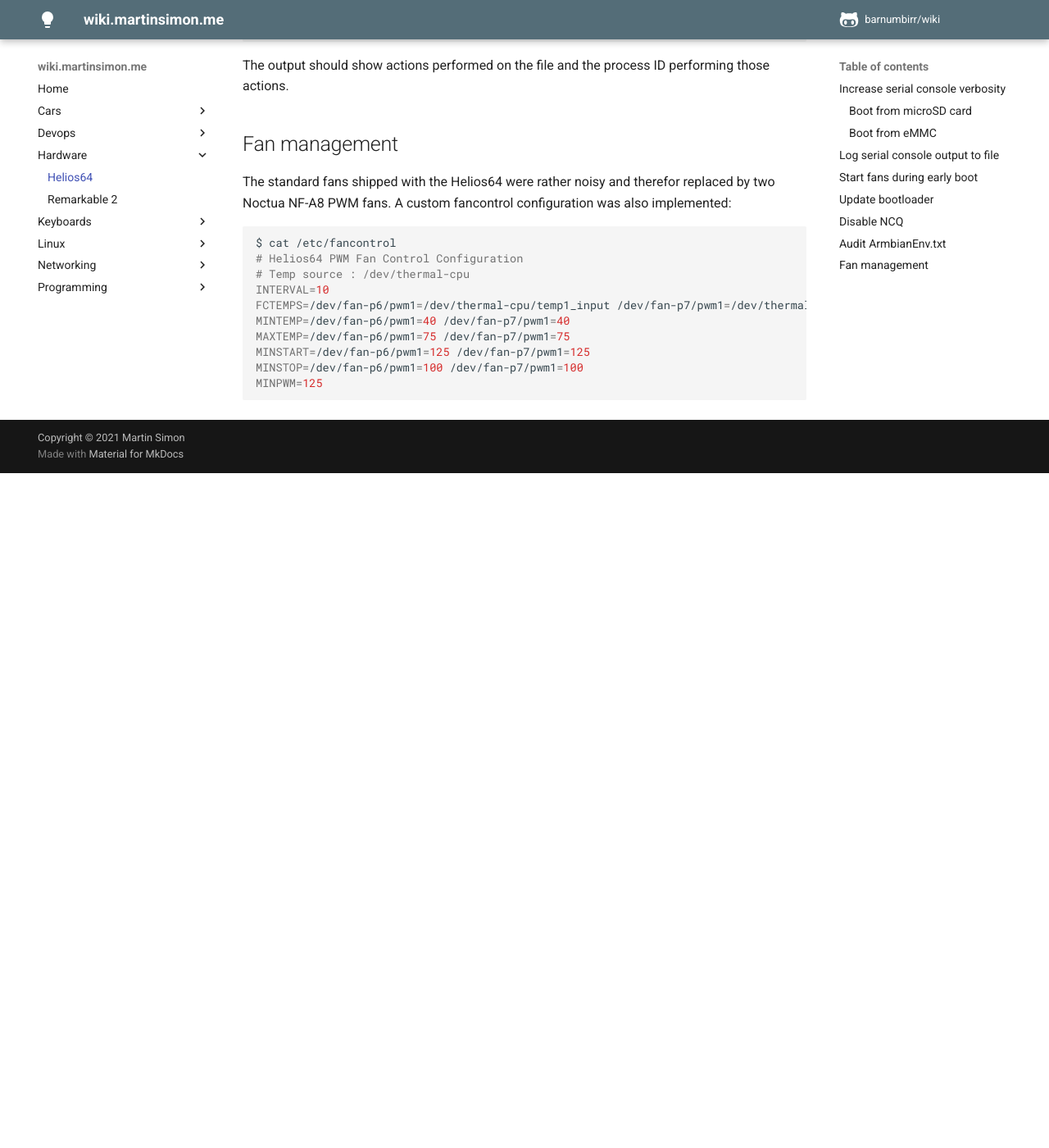
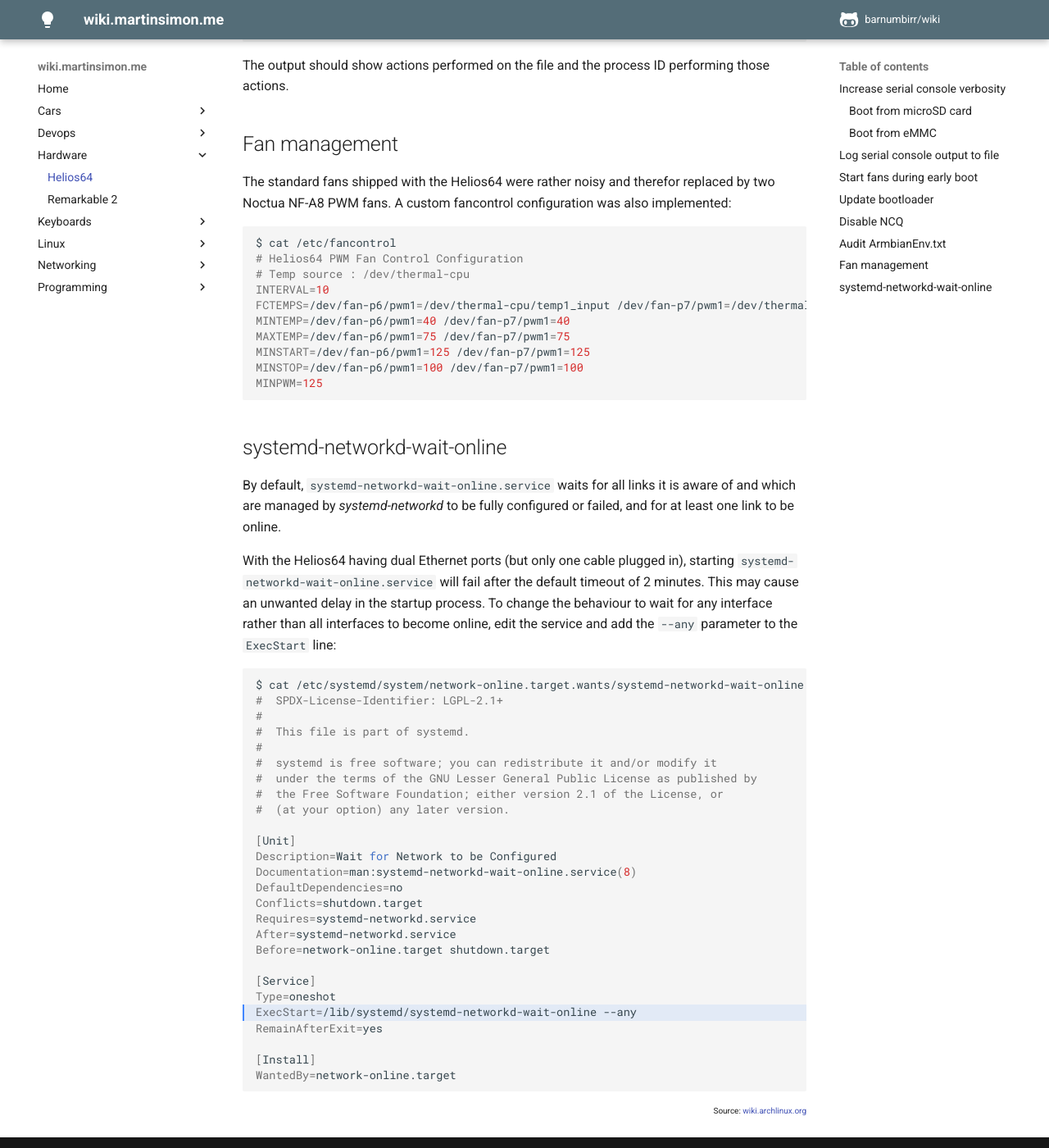
Before and after one commit to barnumbirr/wiki, an MkDocs documentation site: the page built from docs/hardware/helios64.md, in a window 1280 px wide and 1400 px high, scrolled down 2285 px. Shown: the whole window at 82% size. Built offline with MkDocs 1.6.1 and Material for MkDocs 9.7.7, drawn with Linux system fonts in a browser that asks for light colours; before the commit the page ends 2862 px from its top, so only the background shows below that.

Commit message:
added systemd-networkd-wait-online explanation

````diff
--- a/docs/hardware/helios64.md
+++ b/docs/hardware/helios64.md
@@ -131,3 +131,48 @@ MINSTART=/dev/fan-p6/pwm1=125 /dev/fan-p7/pwm1=125
 MINSTOP=/dev/fan-p6/pwm1=100 /dev/fan-p7/pwm1=100
 MINPWM=125
 ```
+## systemd-networkd-wait-online
+
+By default, `systemd-networkd-wait-online.service` waits for all links it is
+aware of and which are managed by *systemd-networkd* to be fully configured or
+failed, and for at least one link to be online.
+
+With the Helios64 having dual Ethernet ports (but only one cable plugged in),
+starting `systemd-networkd-wait-online.service` will fail after the default
+timeout of 2 minutes. This may cause an unwanted delay in the startup process.
+To change the behaviour to wait for any interface rather than all interfaces to
+become online, edit the service and add the `--any` parameter to the `ExecStart`
+line:
+
+```bash hl_lines="22"
+$ cat /etc/systemd/system/network-online.target.wants/systemd-networkd-wait-online.service
+#  SPDX-License-Identifier: LGPL-2.1+
+#
+#  This file is part of systemd.
+#
+#  systemd is free software; you can redistribute it and/or modify it
+#  under the terms of the GNU Lesser General Public License as published by
+#  the Free Software Foundation; either version 2.1 of the License, or
+#  (at your option) any later version.
+
+[Unit]
+Description=Wait for Network to be Configured
+Documentation=man:systemd-networkd-wait-online.service(8)
+DefaultDependencies=no
+Conflicts=shutdown.target
+Requires=systemd-networkd.service
+After=systemd-networkd.service
+Before=network-online.target shutdown.target
+
+[Service]
+Type=oneshot
+ExecStart=/lib/systemd/systemd-networkd-wait-online --any
+RemainAfterExit=yes
+
+[Install]
+WantedBy=network-online.target
+```
+
+<p style="font-size: 10px" align="right">
+    Source: <a href="https://wiki.archlinux.org/title/Systemd-networkd#systemd-networkd-wait-online">wiki.archlinux.org</a>
+</p>
````
